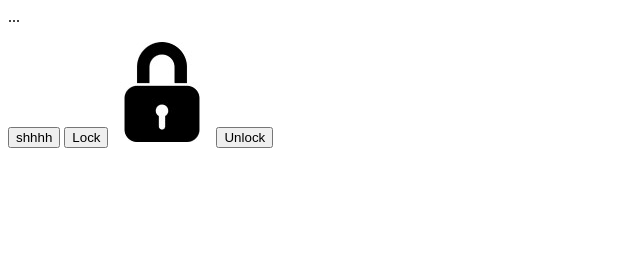
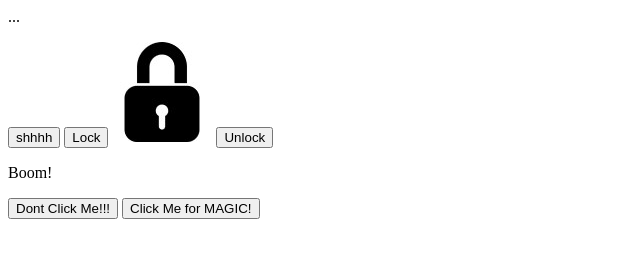
Before and after one commit to Youngm0dd3r/W3Schools-Javascript, a plain HTML site: page JS Introduction/index.html in a window 1280 px wide. Shown: the whole page, without its empty margins (0-640 px from the left). Drawn offline with Linux system fonts and the light colour scheme.

Commit message:
Add files via upload

```diff
--- a/JS Introduction/index.html
+++ b/JS Introduction/index.html
@@ -14,6 +14,12 @@
     <img src="locked.jpg" id="locked">
     <button type="button" onclick="document.getElementById('locked').src='unlocked.jpg'">Unlock</button>
 
-</body>
+    <p id="csschange">Boom!</p>
+    <button type="button" onclick="document.getElementById('csschange').style.color= 'Red'">Dont Click Me!!!</button>
+
+
+    <p id="magic" style="display: none;">Magic!!!</p>
+    <button type="button" onclick="document.getElementById('magic').style.display= 'block'">Click Me for MAGIC!</button>
+    </body>
 
 </html>
```
